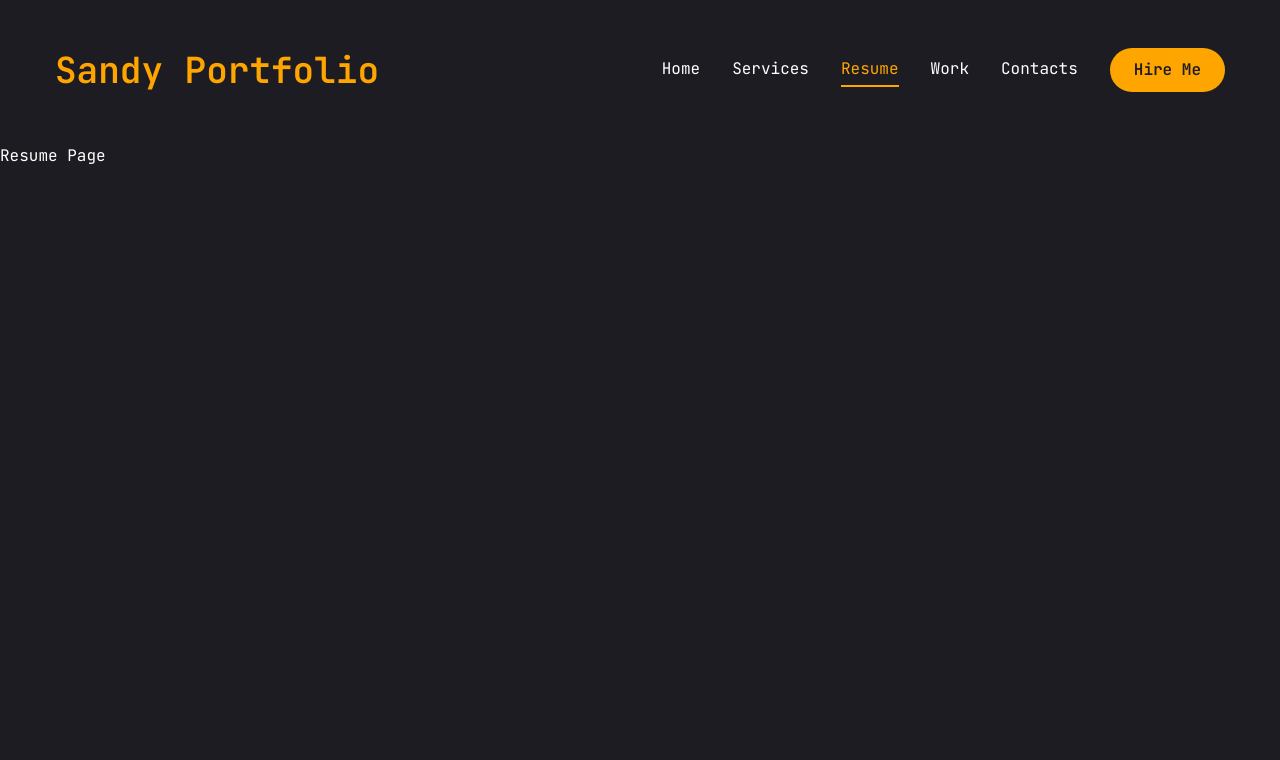
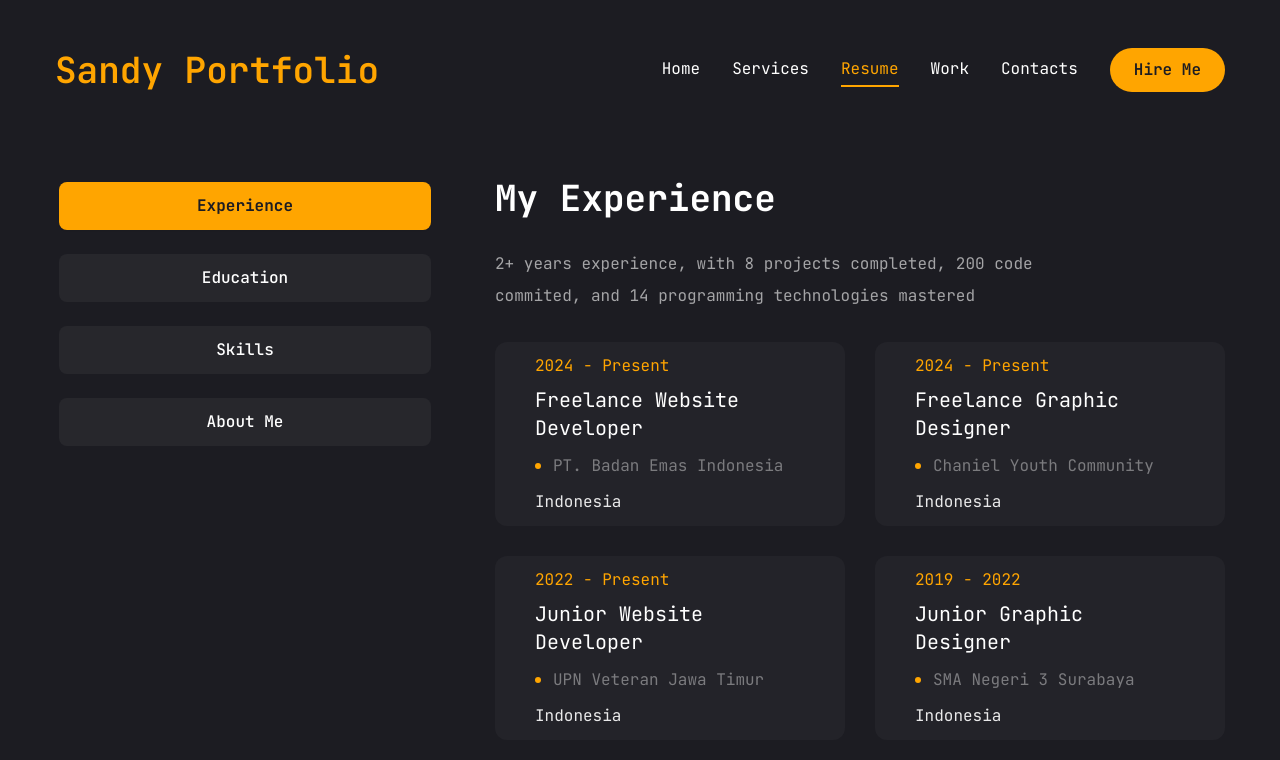
Before and after one commit to sandynicholas3069/sandyportfolio, a Next.js app: page /resume in a window 1280 px wide. Shown: the top 760 px of the page. Built offline with nearby package versions, Linux system fonts and the light colour scheme.

Commit message:
Resume Experience

```diff
--- a/app/resume/page.jsx
+++ b/app/resume/page.jsx
@@ -7,6 +7,8 @@ import {
   FaPhp,
   FaLaravel,
   FaJava,
+  FaReact,
+  FaNodeJs,
 } from "react-icons/fa";
 
 import { SiMysql, SiTaildwindcss, SiNextdotjs } from "react-icons/si";
@@ -50,14 +52,32 @@ const about = {
 
 //experience data
 const experience = {
-  title: "My Programming Experience",
+  title: "My Experience",
   description:
-    "2+ years experience, handling 8 projects with 200 code commited and 14 programming technologies mastered",
+    "2+ years experience, with 8 projects completed, 200 code commited, and 14 programming technologies mastered",
   items: [
     {
-      company: "UPN Veteran Jawa Timur as A Student",
-      position: "Junior Full Stack Website Developer",
-      time: "2022 - Present",
+      company: "PT. Badan Emas Indonesia",
+      position: "Freelance Website Developer",
+      duration: "2024 - Present",
+      location: "Indonesia",
+    },
+    {
+      company: "Chaniel Youth Community",
+      position: "Freelance Graphic Designer",
+      duration: "2024 - Present",
+      location: "Indonesia",
+    },
+    {
+      company: "UPN Veteran Jawa Timur",
+      position: "Junior Website Developer",
+      duration: "2022 - Present",
+      location: "Indonesia",
+    },
+    {
+      company: "SMA Negeri 3 Surabaya",
+      position: "Junior Graphic Designer",
+      duration: "2019 - 2022",
       location: "Indonesia",
     },
   ],
@@ -72,17 +92,17 @@ const education = {
     {
       school: "UPN Veteran Jawa Timur",
       degree: "Informatics Bachelor Degree",
-      time: "2022 - Present",
+      duration: "2022 - Present",
     },
     {
       school: "Online Course Platform",
       degree: "Basic Programming Language Bootcamp",
-      time: "2022 - Present",
+      duration: "2022 - Present",
     },
     {
       school: "SMA Negeri 3 Surabaya",
       degree: "Natural Sciences High School Diploma",
-      time: "2019 - 2022",
+      duration: "2019 - 2022",
     },
   ],
 };
@@ -118,6 +138,14 @@ const skills = {
       name: "Java",
     },
     {
+      icon: <FaReact />,
+      name: "React",
+    },
+    {
+      icon: <FaNodeJs />,
+      name: "Node.js",
+    },
+    {
       icon: <SiMysql />,
       name: "MySQL",
     },
@@ -132,8 +160,94 @@ const skills = {
   ],
 };
 
+import { Tabs, TabsContent, TabsList, TabsTrigger } from "@/components/ui/tabs";
+import {
+  Tooltip,
+  TooltipContent,
+  TooltipProvider,
+  TooltipTrigger,
+} from "@/components/ui/tooltip";
+import { ScrollArea } from "@/components/ui/scroll-area";
+import { motion } from "framer-motion";
+
 const Resume = () => {
-  return <div>Resume Page</div>;
+  return (
+    <motion.div
+      initial={{ opacity: 0 }}
+      animate={{
+        opacity: 1,
+        transition: {
+          delay: 2.4,
+          duration: 0.4,
+          ease: "easeIn",
+        },
+      }}
+      className="min-h-[80vh] flex items-center justify-center py-12 xl:py-0"
+    >
+      <div className="container mx auto">
+        <Tabs
+          defaultValue="experience"
+          className="flex flex-col xl:flex-row gap-[60px]"
+        >
+          <TabsList className="flex flex-col w-full max-w-[380px] mx-auto xl:mx-0 gap-6">
+            <TabsTrigger value="experience">Experience</TabsTrigger>
+            <TabsTrigger value="education">Education</TabsTrigger>
+            <TabsTrigger value="skills">Skills</TabsTrigger>
+            <TabsTrigger value="about">About Me</TabsTrigger>
+          </TabsList>
+
+          {/*Content*/}
+          <div className="min-h-[70vh] w-full">
+            {/*Experience*/}
+            <TabsContent value="experience" className="w-full">
+              <div className="flex flex-col gap-[30px] text-center xl:text-left">
+                <h3 className="text-4xl font-bold">{experience.title}</h3>
+                <p className="max-w-[600px] text-white/60 mx-autp xl:mx-0">
+                  {experience.description}
+                </p>
+                <ScrollArea className="h-[400px]">
+                  <ul className="grid grid-cols-1 lg:grid-cols-2 gap-[30px]">
+                    {experience.items.map((item, index) => {
+                      return (
+                        <li
+                          key={item.id}
+                          className="bg-[#232329] h-[184px] py-6 px-10 rounded-xl flex flex-col justify-center items-center lg:items-start gap-1"
+                        >
+                          <span className="text-accent">{item.duration}</span>
+                          <h3 className="text-xl max-w-[260px] min-h-[60px] text-center lg:text-left">
+                            {item.position}
+                          </h3>
+                          <div className="flex items-center gap-3">
+                            {/*dot*/}
+                            <span className="w-[6px] h-[6px] rounded-full bg-accent"></span>
+                            <p className="text-white/40">{item.company}</p>
+                          </div>
+                          <p className="text-white/90">{item.location}</p>
+                        </li>
+                      );
+                    })}
+                  </ul>
+                </ScrollArea>
+              </div>
+            </TabsContent>
+
+            {/*Education*/}
+            <TabsContent value="education" className="w-full">
+              Education
+            </TabsContent>
+            {/*Skills*/}
+            <TabsContent value="skills" className="w-full">
+              Skills
+            </TabsContent>
+            {/*About*/}
+            <TabsContent value="about" className="w-full">
+              About Me
+            </TabsContent>
+          </div>
+        </Tabs>
+      </div>
+    </motion.div>
+  );
 };
 
 export default Resume;
--- a/components/ui/scroll-area.jsx
+++ b/components/ui/scroll-area.jsx
@@ -1,25 +1,29 @@
-"use client"
+"use client";
 
-import * as React from "react"
-import * as ScrollAreaPrimitive from "@radix-ui/react-scroll-area"
+import * as React from "react";
+import * as ScrollAreaPrimitive from "@radix-ui/react-scroll-area";
 
-import { cn } from "@/lib/utils"
+import { cn } from "@/lib/utils";
 
-const ScrollArea = React.forwardRef(({ className, children, ...props }, ref) => (
+const ScrollArea = React.forwardRef(
+  ({ className, children, ...props }, ref) => (
     <ScrollAreaPrimitive.Root
       ref={ref}
       className={cn("relative overflow-hidden", className)}
-    {...props}>
+      {...props}
+    >
       <ScrollAreaPrimitive.Viewport className="h-full w-full rounded-[inherit]">
         {children}
       </ScrollAreaPrimitive.Viewport>
       <ScrollBar />
       <ScrollAreaPrimitive.Corner />
     </ScrollAreaPrimitive.Root>
-))
-ScrollArea.displayName = ScrollAreaPrimitive.Root.displayName
+  )
+);
+ScrollArea.displayName = ScrollAreaPrimitive.Root.displayName;
 
-const ScrollBar = React.forwardRef(({ className, orientation = "vertical", ...props }, ref) => (
+const ScrollBar = React.forwardRef(
+  ({ className, orientation = "vertical", ...props }, ref) => (
     <ScrollAreaPrimitive.ScrollAreaScrollbar
       ref={ref}
       orientation={orientation}
@@ -31,10 +35,12 @@ const ScrollBar = React.forwardRef(({ className, orientation = "vertical", ...pr
           "h-2.5 flex-col border-t border-t-transparent p-[1px]",
         className
       )}
-    {...props}>
-    <ScrollAreaPrimitive.ScrollAreaThumb className="relative flex-1 rounded-full bg-slate-200 dark:bg-slate-800" />
+      {...props}
+    >
+      <ScrollAreaPrimitive.ScrollAreaThumb className="relative flex-1 rounded-full bg-accent dark:bg-slate-800" />
     </ScrollAreaPrimitive.ScrollAreaScrollbar>
-))
-ScrollBar.displayName = ScrollAreaPrimitive.ScrollAreaScrollbar.displayName
+  )
+);
+ScrollBar.displayName = ScrollAreaPrimitive.ScrollAreaScrollbar.displayName;
 
-export { ScrollArea, ScrollBar }
+export { ScrollArea, ScrollBar };
--- a/components/ui/tabs.jsx
+++ b/components/ui/tabs.jsx
@@ -1,43 +1,43 @@
-"use client"
+"use client";
 
-import * as React from "react"
-import * as TabsPrimitive from "@radix-ui/react-tabs"
+import * as React from "react";
+import * as TabsPrimitive from "@radix-ui/react-tabs";
 
-import { cn } from "@/lib/utils"
+import { cn } from "@/lib/utils";
 
-const Tabs = TabsPrimitive.Root
+const Tabs = TabsPrimitive.Root;
 
 const TabsList = React.forwardRef(({ className, ...props }, ref) => (
   <TabsPrimitive.List
     ref={ref}
-    className={cn(
-      "inline-flex h-10 items-center justify-center rounded-md bg-slate-100 p-1 text-slate-500 dark:bg-slate-800 dark:text-slate-400",
-      className
-    )}
-    {...props} />
-))
-TabsList.displayName = TabsPrimitive.List.displayName
+    className={cn("inline-flex h-auto rounded-md p-1 text-primary", className)}
+    {...props}
+  />
+));
+TabsList.displayName = TabsPrimitive.List.displayName;
 
 const TabsTrigger = React.forwardRef(({ className, ...props }, ref) => (
   <TabsPrimitive.Trigger
     ref={ref}
     className={cn(
-      "inline-flex items-center justify-center whitespace-nowrap rounded-sm px-3 py-1.5 text-sm font-medium ring-offset-white transition-all focus-visible:outline-none focus-visible:ring-2 focus-visible:ring-slate-950 focus-visible:ring-offset-2 disabled:pointer-events-none disabled:opacity-50 data-[state=active]:bg-white data-[state=active]:text-slate-950 data-[state=active]:shadow-sm dark:ring-offset-slate-950 dark:focus-visible:ring-slate-300 dark:data-[state=active]:bg-slate-950 dark:data-[state=active]:text-slate-50",
+      "inline-flex items-center w-full bg-[#27272c] justify-center whitespace-nowrap text-white rounded-lg p-3 text-base font-medium ring-offset-white transition-all disabled:pointer-events-none disabled:opacity-50 data-[state=active]:bg-accent data-[state=active]:text-primary data-[state=active]:font-bold data-[state=active]:shadow-sm",
       className
     )}
-    {...props} />
-))
-TabsTrigger.displayName = TabsPrimitive.Trigger.displayName
+    {...props}
+  />
+));
+TabsTrigger.displayName = TabsPrimitive.Trigger.displayName;
 
 const TabsContent = React.forwardRef(({ className, ...props }, ref) => (
   <TabsPrimitive.Content
     ref={ref}
     className={cn(
-      "mt-2 ring-offset-white focus-visible:outline-none focus-visible:ring-2 focus-visible:ring-slate-950 focus-visible:ring-offset-2 dark:ring-offset-slate-950 dark:focus-visible:ring-slate-300",
+      "min-h-[480px] ring-offset-white focus-visible:outline-none focus-visible:ring-2 focus-visible:ring-slate-950 focus-visible:ring-offset-2 dark:ring-offset-slate-950 dark:focus-visible:ring-slate-300",
       className
     )}
-    {...props} />
-))
-TabsContent.displayName = TabsPrimitive.Content.displayName
+    {...props}
+  />
+));
+TabsContent.displayName = TabsPrimitive.Content.displayName;
 
-export { Tabs, TabsList, TabsTrigger, TabsContent }
+export { Tabs, TabsList, TabsTrigger, TabsContent };
```
Lines whose indentation alone changed are shown as unchanged.
